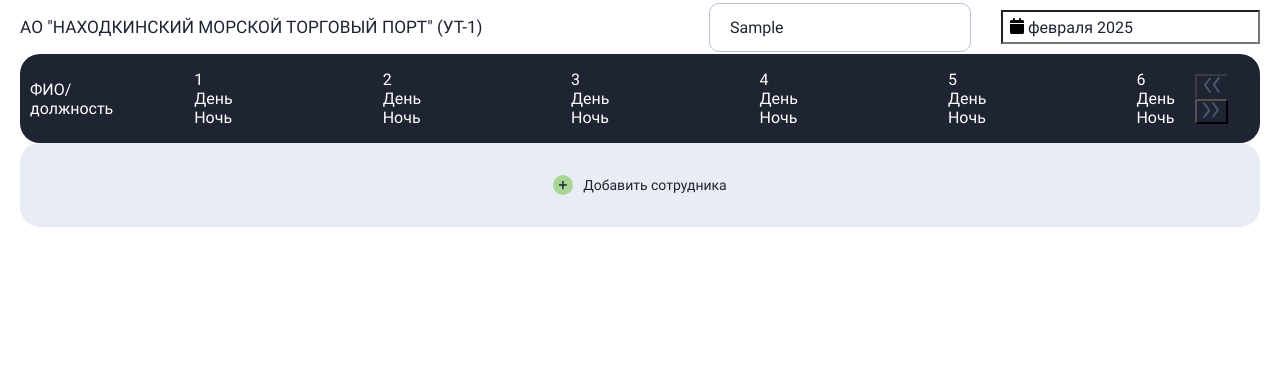
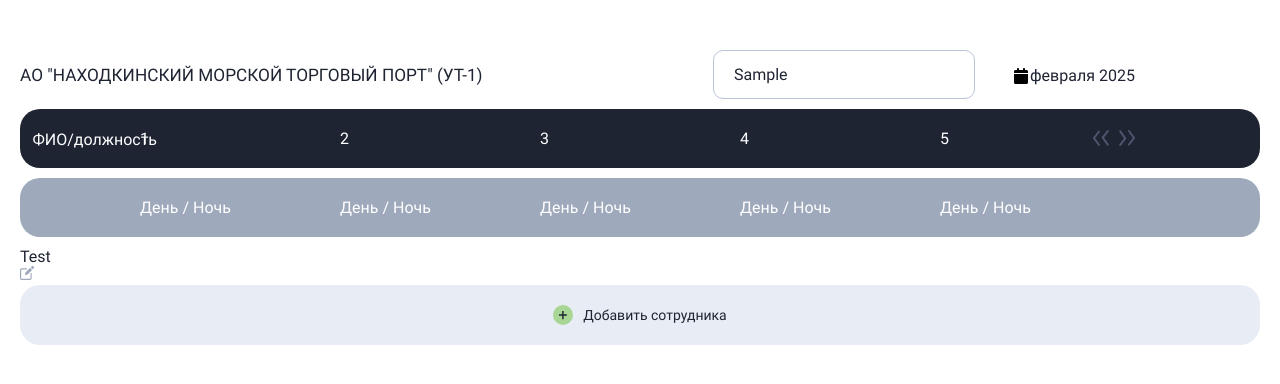
Before and after one commit to kkirrin/client-agencyGIR, a React (Vite) app: page /object/1 in a window 1280 px wide. Both pictures are taken after typing "Sample" into the empty fields and a click on the button "Добавить сотрудника". Shown: the top 384 px of the page. Built offline with nearby package versions, Linux system fonts and the light colour scheme.

Commit message:
feat: логика добавления сотрудника

```diff
--- a/src/components/AddWorkwerBtn/AddWorkerBtn.jsx
+++ b/src/components/AddWorkwerBtn/AddWorkerBtn.jsx
@@ -1,12 +1,12 @@
 import React, {useState, useEffect } from 'react';
 import styles from './style.module.scss';
 
-export default function AddWorkerBtn({ click }) {
+export default function AddWorkerBtn({ onAddWorker }) {
 
 
 
   return (
-    <button onClick={() => console.log('клик')} className={styles.btn}>
+    <button onClick={onAddWorker} className={styles.btn}>
         <img src='/add.svg' alt='' />
         <p className={styles.btn_text}>Добавить сотрудника</p>
     </button>
--- a/src/components/MainComponent/style.module.scss
+++ b/src/components/MainComponent/style.module.scss
@@ -1,5 +1,9 @@
 @import '../../mixins.scss';
 
+
+.main_section {
+    margin-top: 50px;
+}
 
 .title {
     font-weight: 900;
@@ -22,6 +26,8 @@
     grid-template-columns: repeat(3, 1fr);
     gap: 30px;
 
+    margin-top: 30px;
+
     @media screen and (max-width: 600px) {
         grid-template-columns: repeat(2, 1fr);
     }
@@ -35,7 +41,6 @@
 .item {
     display: flex;
     flex-direction: column;
-    gap: 18px;
     background-color: var(--white);
     border-radius: 14px;
 
@@ -51,4 +56,6 @@
     font-weight: 700;
     color: var(--main);
     @include adaptiv-value("font-size", 20, 16);
+
+    margin-top: 20px;
 }
--- a/src/index.scss
+++ b/src/index.scss
@@ -119,6 +119,12 @@ body {
 	box-sizing: border-box;
 }
 
+* {
+  padding: 0px;
+  margin: 0px;
+  border: none;
+}
+
 /* Links */
 
 a, a:link, a:visited  {
@@ -165,23 +171,7 @@ input::-ms-clear {
 	display: none;
 }
 
-button, input[type="submit"] {
-    display: inline-block;
-    box-shadow: none;
-    background-color: transparent;
-    background: none;
-    cursor: pointer;
-}
 
-input:focus, input:active,
-button:focus, button:active {
-    outline: none;
-}
-
-button::-moz-focus-inner {
-	padding: 0;
-	border: 0;
-}
 
 label {
 	cursor: pointer;
--- a/src/routes/Object/Object.jsx
+++ b/src/routes/Object/Object.jsx
@@ -12,12 +12,18 @@ const Object = () => {
   const object = { id: 1, name: 'АО "Находкинский морской торговый порт" (УТ-1)' };
   const numDays = daysInMonth(2, 2025);
   const days = Array.from({ length: numDays }, (_, i) => i + 1);
-  const daysPerPage = 6;
+  const daysPerPage = 5;
   const [currentPage, setCurrentPage] = useState(0);
 
   const startIndex = currentPage * daysPerPage;
   const endIndex = Math.min(startIndex + daysPerPage, days.length);
   const displayedDays = days.slice(startIndex, endIndex);
+
+  const [ workers, setWorkers ] = useState([]);
+
+  const handleAddWorker = () => {
+    setWorkers([...workers, { id: workers.length + 1, name: 'Test'}]);
+  }
 
   const handleNext = () => {
     if (endIndex < days.length) {
@@ -44,15 +50,13 @@ const Object = () => {
 
         <div className={styles.table}>
           <div className={styles.table_header}>
+            <ul className={`${styles.day_list} ${styles.wrapper_day}`}>
               <p className={styles.title_table}>ФИО/должность</p>
-            <ul className={styles.day_list}>
               {displayedDays.map((day) => (
-                <li key={day}>
+                <li className={styles.item_table} key={day}>
                   <div>{day}</div>
-                  <div>День<br/>Ночь</div>
                 </li>
               ))}
-            </ul>
 
               <div className={styles.pagination}>
                 <button onClick={handlePrevious} disabled={currentPage === 0}>
@@ -62,14 +66,33 @@ const Object = () => {
                 <button onClick={handleNext} disabled={endIndex >= days.length}>
                     <img src='/next.svg' alt='next' />
                 </button>
+              </div>
+            </ul>
 
+            <ul className={`${styles.day_list} ${styles.wrapper_time}`}>
 
-            </div>
+              {displayedDays.map((day) => (
+                <li className={styles.item_table} key={day}>
+                  <div className={styles.time_item}>День / Ночь</div>
+                </li>
+              ))}
+            </ul>
           </div>
         </div>
 
+        <div className={styles.workers_list}>
+          {workers.map((worker) => (
+            <div key={worker.id}>
+              <p>{worker.name}</p>
+              <button onClick={() => {}}>
+                <img src='/edit.svg' alt='' />
+              </button>
+            </div>
+          ))}
+        </div>
+
         <div className={styles.add_workers}>
-          <AddWorkerBtn />
+          <AddWorkerBtn onAddWorker={handleAddWorker} />
         </div>
       </div>
     </section>
--- a/src/routes/Object/style.module.scss
+++ b/src/routes/Object/style.module.scss
@@ -1,16 +1,26 @@
 @import '../../mixins.scss';
+
+.main_section {
+    margin-top: 50px;
+}
 
 
 .top {
     display: flex;
     justify-content: space-between;
     align-items: center;
+
+    margin-top: 0px;
 }
 
 .top_wrapper {
     display: flex;
     gap: 30px;
     align-items: center;
+}
+
+.table {
+    margin-top: 10px;
 }
 
 .name_object {
@@ -21,17 +31,34 @@
 }
 
 .title_table {
+    position: absolute;
+    top: 35%;
+    left: 1%;
     font-weight: 500;
+}
+
+.wrapper_day {
+    position: relative;
+    background-color: var(--main);
+    padding: 20px;
+    border-radius: 20px;
+
+
+}
+.wrapper_time {
+    background-color: var(--gray);
+    padding: 20px;
+    border-radius: 20px;
+
+
 }
 
 .table_header {
     display: flex;
     align-items: center;
-    padding: 0 10px;
-    gap: 20px;
+    flex-direction: column;
+    gap: 10px;
 
-    background-color: var(--main);
-    border-radius: 20px;
 
     color: var(--white);
 }
@@ -39,7 +66,13 @@
 .day_list {
     display: grid;
     grid-template-columns: repeat(6, 1fr);
-    gap: 150px;
+    // gap: 150px;
+
+    width: 100%;
+}
+
+.item_table {
+    margin-left: 50%;
 }
 
 .day_item {
@@ -50,3 +83,21 @@
 .time_list {
     display: flex;
 }
+
+.workers_list {
+    margin-top: 10px;
+}
+
+.pagination {
+    position: absolute;
+    top: 35%;
+    right: 10%;
+
+    display: flex;
+    gap: 10px;
+}
+
+.time_item {
+    display: flex;
+    gap: 5px;
+}
```
Also changed, not shown: public/edit.svg (added). Lines whose indentation alone changed are shown as unchanged.
